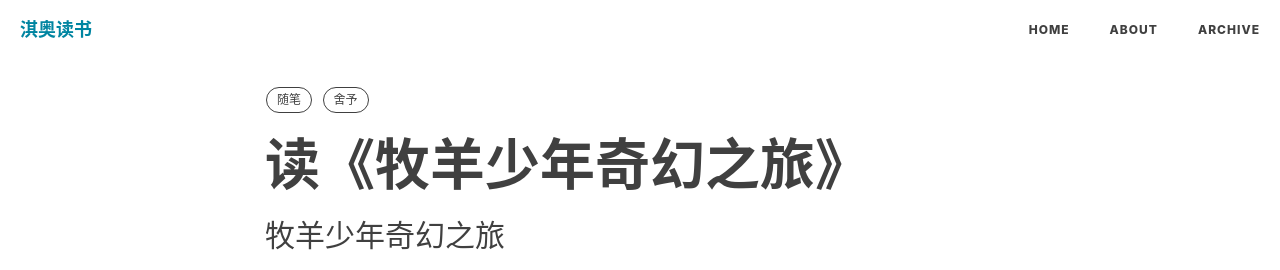
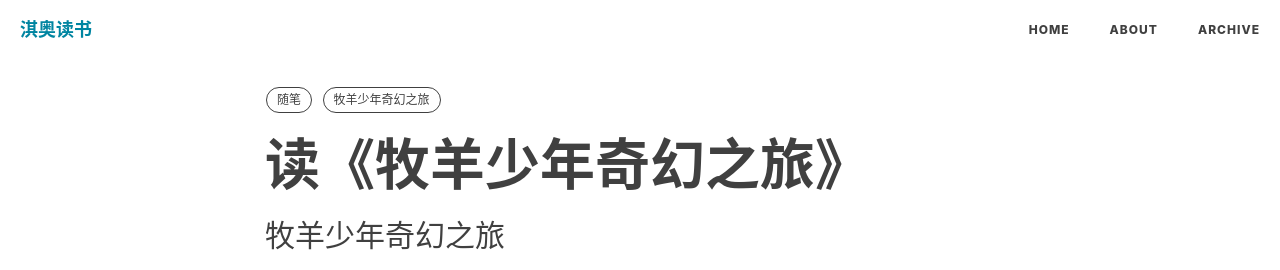
Before and after one commit to kent666a/qiyureading, a Jekyll site: the page built from _posts/201909/2019-09-22-mysnqhzl-sy.md, in a window 1280 px wide. Shown: the top 270 px of the page. Built offline with Jekyll 4.4.1, drawn with Linux system fonts in a browser that asks for light colours; nearby versions of some CDN libraries; comment, search, counter and statistics services are not loaded.

Commit message:
更新标签

```diff
--- a/_posts/201909/2019-09-22-mysnqhzl-sy.md
+++ b/_posts/201909/2019-09-22-mysnqhzl-sy.md
@@ -6,7 +6,7 @@ author: "舍予"
 header-style: text
 tags:
   - 随笔
-  - 舍予
+  - 牧羊少年奇幻之旅
 ---
 
 > 《牧羊少年奇幻之旅》 保罗·柯艾略 著
```
